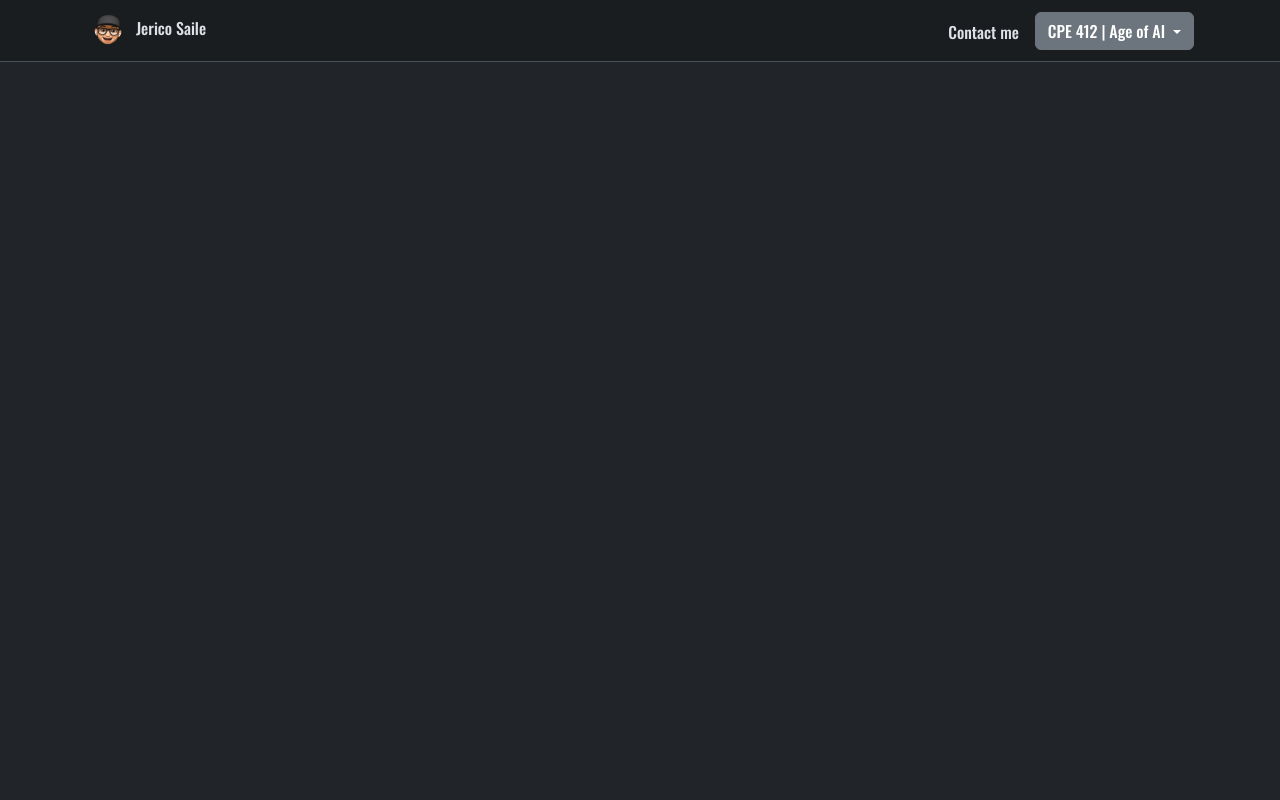
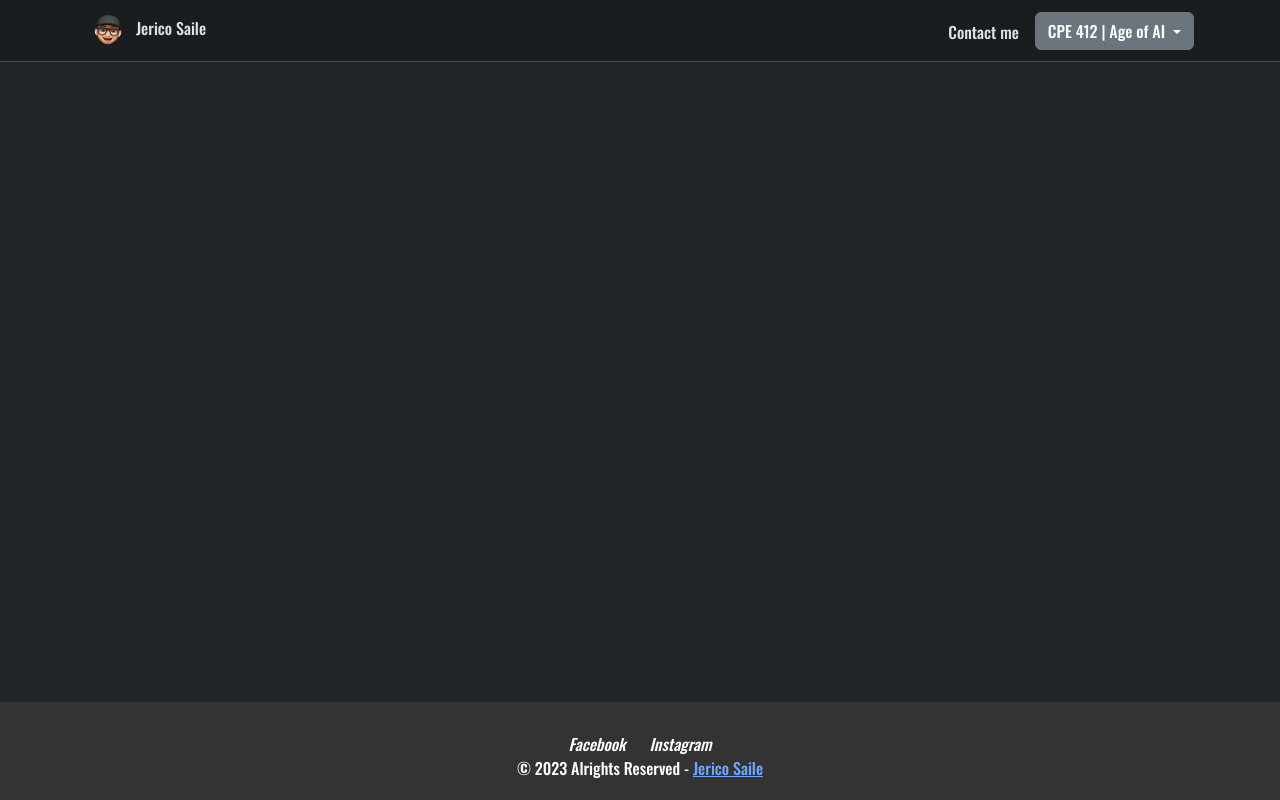
Before and after one commit to jericosaile/jericosaile.site, a plain HTML site: page index.html in a window 1280 px wide. Drawn offline with nearby package versions, Linux system fonts and the light colour scheme.

Commit message:
Update index.html

```diff
--- a/index.html
+++ b/index.html
@@ -1,6 +1,35 @@
 <!doctype html>
 <html lang="en" data-bs-theme="dark">
   <head>
+    <style>
+        /* Footer styles */
+        footer {
+            background-color: #333;
+            color: #fff;
+            padding: 20px 0;
+            text-align: center;
+            position: fixed;
+            bottom: 0;
+            left: 0;
+            width: 100%;
+        }
+
+        footer p {
+            margin: 0;
+        }
+
+        /* Social media icons */
+        .social-icons {
+            margin-top: 10px;
+        }
+
+        .social-icons a {
+            color: #fff;
+            text-decoration: none;
+            margin: 0 10px;
+        }
+
+    </style>
     <meta charset="utf-8">
     <meta name="viewport" content="width=device-width, initial-scale=1">
     <title>Jerico R. Saile</title>
@@ -22,7 +51,7 @@
                 <div class="collapse navbar-collapse" id="navbarSupportedContent">
                     <ul class="navbar-nav me-auto mb-2 mb-lg-0">
                         <li class="nav-item m-1">
-                            <a class="nav-link p-2" href="mailto: sailejerico8@gmail.com">Contact me</a>
+                            <a class="nav-link p-2" href="#footer">Contact me</a>
                         </li>
                         <div class="dropdown-center m-1">
                             <a class="btn btn-secondary dropdown-toggle" type="button" data-bs-toggle="dropdown" aria-expanded="false">
@@ -39,7 +68,14 @@
             </div>
         </div>
     </nav>
-    <div></div>
+
+    <footer>
+        <div class="social-icons">
+            <a href="https://web.facebook.com/profile.php?id=100007559384184"><i class="fab fa-facebook">Facebook</i></a>
+            <a href="https://www.instagram.com/ric_sai/"><i class="fab fa-instagram">Instagram</i></a>
+        </div>
+        <p>&copy; 2023 Alrights Reserved - <a href="https://web.facebook.com/profile.php?id=100007559384184">Jerico Saile</a></p>
+    </footer>
     <script src="https://cdn.jsdelivr.net/npm/@popperjs/core@2.11.8/dist/umd/popper.min.js" integrity="sha384-I7E8VVD/ismYTF4hNIPjVp/Zjvgyol6VFvRkX/vR+Vc4jQkC+hVqc2pM8ODewa9r" crossorigin="anonymous"></script>
     <script src="https://cdn.jsdelivr.net/npm/bootstrap@5.3.1/dist/js/bootstrap.min.js" integrity="sha384-Rx+T1VzGupg4BHQYs2gCW9It+akI2MM/mndMCy36UVfodzcJcF0GGLxZIzObiEfa" crossorigin="anonymous"></script>
 </html>
```
